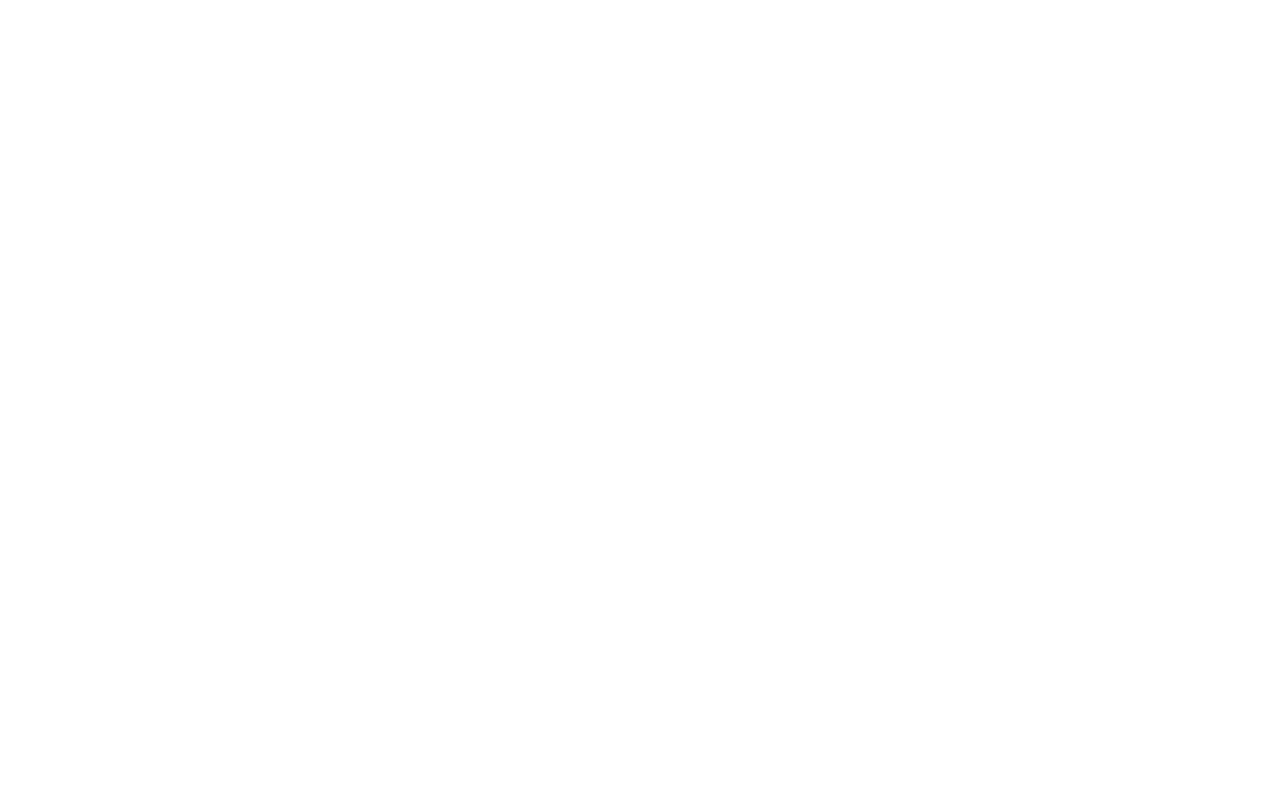
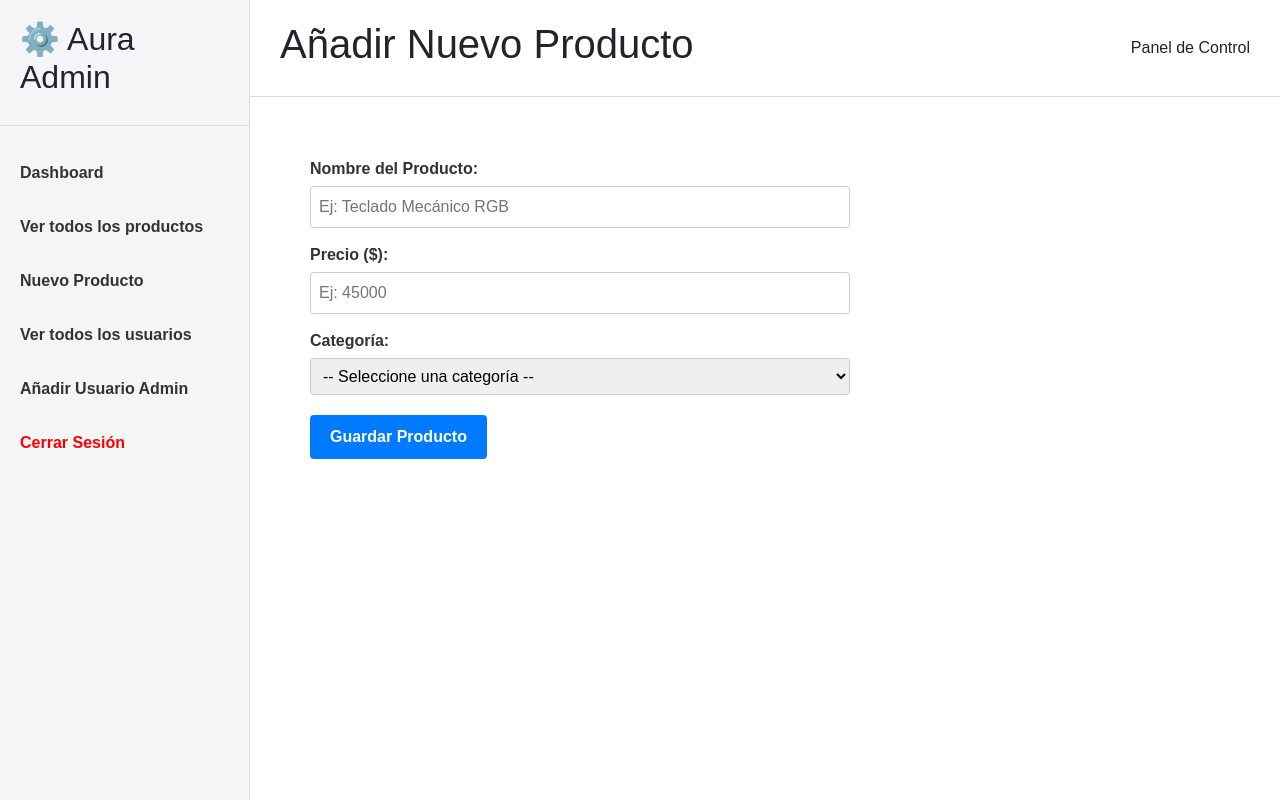
Before and after one commit to Fernand0SC/aura-shopEV2, a React (Vite) app: page /admin/producto/nuevo in a window 1280 px wide. Before the commit this address had no page. Built offline with nearby package versions, Linux system fonts and the light colour scheme.

Commit message:
Se agrega formulario AdminNuevoProducto con validaciones basicas

```diff
--- a/src/App.jsx
+++ b/src/App.jsx
@@ -15,6 +15,7 @@ import { Blogs } from './pages/Blogs';
 // Páginas del Administrador
 import { AdminHome } from './pages/AdminHome';
 import { AdminProductos } from './pages/AdminProductos';
+import { AdminNuevoProducto } from './pages/AdminNuevoProducto';
 
 //molde cliente (con Header y Footer)
 const ClientLayout = ({ children }) => (
@@ -44,6 +45,7 @@ function App() {
         {/*ADMINISTRADOR */}
         <Route path="/admin" element={<AdminHome />} />
         <Route path="/admin/productos" element={<AdminProductos />} />
+        <Route path="/admin/producto/nuevo" element={<AdminNuevoProducto />} />
       </Routes>
     </Router>
   );
--- /dev/null
+++ b/src/pages/AdminNuevoProducto.jsx
@@ -0,0 +1,75 @@
+import { useState } from 'react';
+import { useNavigate } from 'react-router-dom';
+import { AdminLayout } from '../components/AdminLayout';
+
+export const AdminNuevoProducto = () => {
+    const navigate = useNavigate();
+
+    // Estados para guardar lo que el administrador escribe
+    const [nombre, setNombre] = useState('');
+    const [precio, setPrecio] = useState('');
+    const [categoria, setCategoria] = useState('');
+
+    const handleSubmit = (e) => {
+        e.preventDefault(); // Evita que la página se recargue
+
+        // Validación
+        if (!nombre || !precio || !categoria) {
+            alert('Por favor, completa todos los campos obligatorios.');
+            return;
+        }
+
+        alert(`¡Producto "${nombre}" simulado con éxito!`);
+        // Después de guardar, devolvemos al admin a la tabla de productos
+        navigate('/admin/productos');
+    };
+
+    return (
+        <AdminLayout titulo="Añadir Nuevo Producto">
+            <div style={{ backgroundColor: '#fff', padding: '30px', borderRadius: '8px', color: '#333', maxWidth: '600px' }}>
+                <form onSubmit={handleSubmit}>
+
+                    <div style={{ marginBottom: '15px' }}>
+                        <label style={{ display: 'block', fontWeight: 'bold', marginBottom: '5px' }}>Nombre del Producto:</label>
+                        <input
+                            type="text"
+                            value={nombre}
+                            onChange={(e) => setNombre(e.target.value)}
+                            placeholder="Ej: Teclado Mecánico RGB"
+                            style={{ width: '100%', padding: '8px', border: '1px solid #ccc', borderRadius: '4px' }}
+                        />
+                    </div>
+
+                    <div style={{ marginBottom: '15px' }}>
+                        <label style={{ display: 'block', fontWeight: 'bold', marginBottom: '5px' }}>Precio ($):</label>
+                        <input
+                            type="number"
+                            value={precio}
+                            onChange={(e) => setPrecio(e.target.value)}
+                            placeholder="Ej: 45000"
+                            style={{ width: '100%', padding: '8px', border: '1px solid #ccc', borderRadius: '4px' }}
+                        />
+                    </div>
+
+                    <div style={{ marginBottom: '20px' }}>
+                        <label style={{ display: 'block', fontWeight: 'bold', marginBottom: '5px' }}>Categoría:</label>
+                        <select
+                            value={categoria}
+                            onChange={(e) => setCategoria(e.target.value)}
+                            style={{ width: '100%', padding: '8px', border: '1px solid #ccc', borderRadius: '4px' }}
+                        >
+                            <option value="">-- Seleccione una categoría --</option>
+                            <option value="hardware">Hardware</option>
+                            <option value="perifericos">Periféricos</option>
+                            <option value="accesorios">Accesorios</option>
+                        </select>
+                    </div>
+
+                    <button type="submit" className="btn-submit">
+                        Guardar Producto
+                    </button>
+                </form>
+            </div>
+        </AdminLayout>
+    );
+};
```
